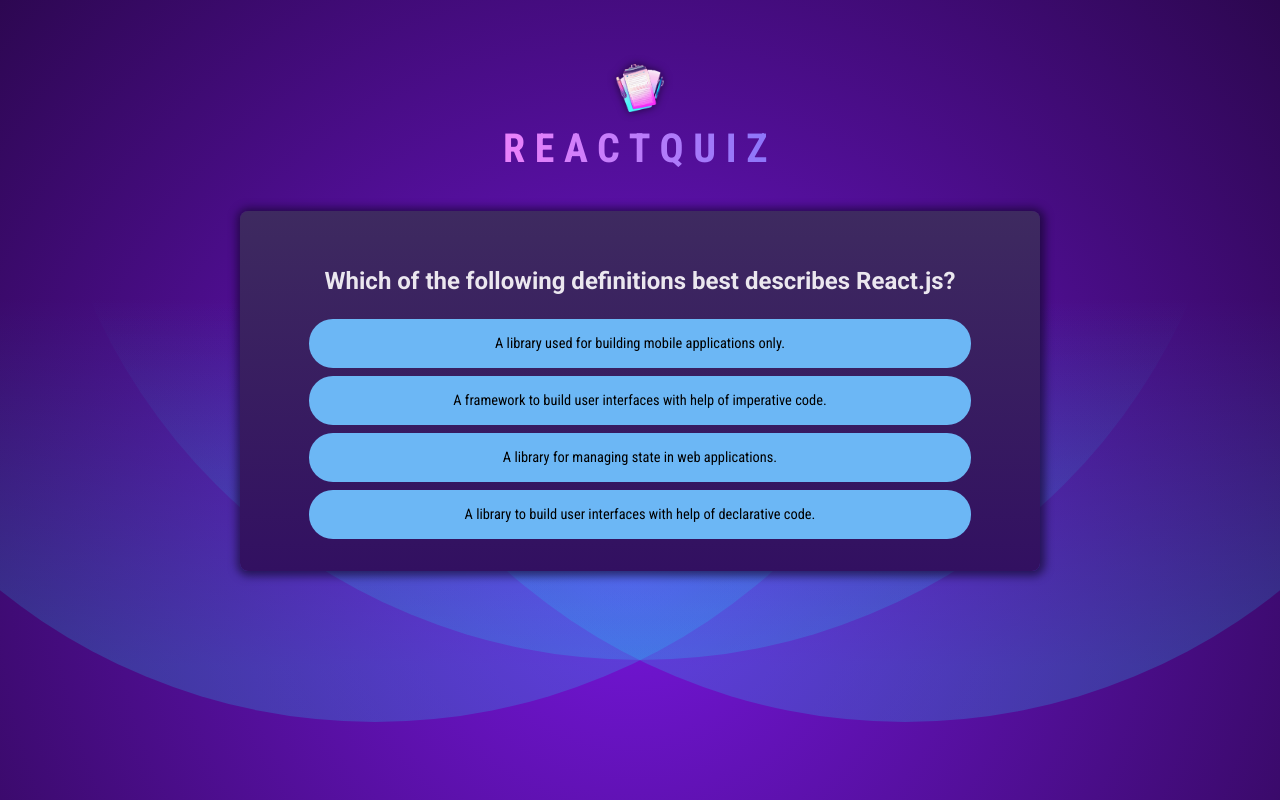
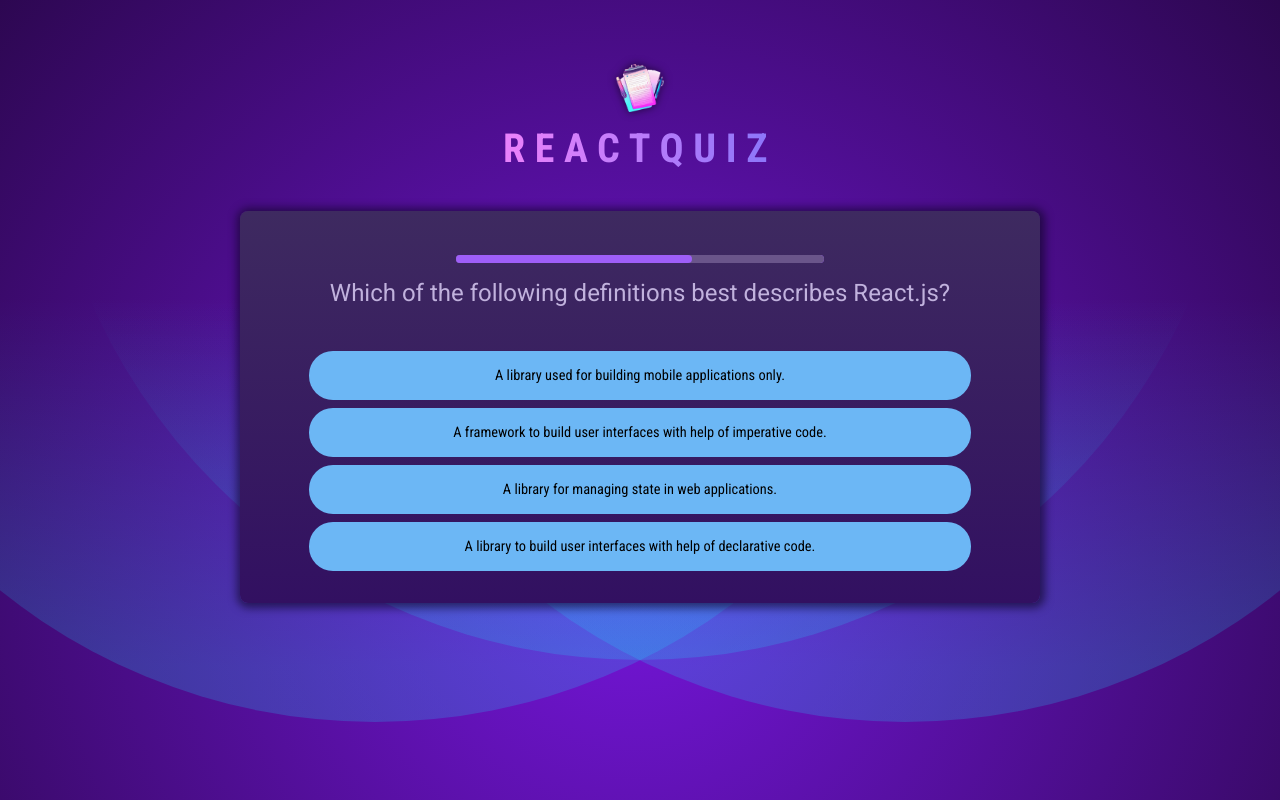
Before and after one commit to RiccardoAntonini95/ReactQuiz, a React (Vite) app: page / in a window 1280 px wide. Built offline with nearby package versions, Linux system fonts and the light colour scheme.

Commit message:
progress timer added

```diff
--- /dev/null
+++ b/src/components/QuestionTimer.jsx
@@ -0,0 +1,29 @@
+import { useEffect, useState } from "react";
+
+export default function QuestionTimer({ timeout, onTimeout }) {
+  const [timeLeft, setTimeLeft] = useState(timeout);
+
+  useEffect(() => {
+    console.log("setting timeout")
+    const timer = setTimeout(() => {
+      onTimeout();
+    }, timeout);
+
+    return () => {
+        clearTimeout(timer)
+    }
+  }, [timeout, onTimeout]);
+
+  useEffect(() => {
+    console.log("setting interval")
+    const interval = setInterval(() => {
+      setTimeLeft((prevState) => prevState - 100);
+    }, 100);
+
+    return () => {
+        clearInterval(interval)
+    };
+  }, []);
+
+  return <progress id="question-time" max={timeout} value={timeLeft} />;
+}
--- a/src/components/Quiz.jsx
+++ b/src/components/Quiz.jsx
@@ -1,5 +1,6 @@
-import { useState } from "react";
+import { useState, useCallback } from "react";
 import questions from "../questions";
+import QuestionTimer from "./QuestionTimer";
 import quizCompleted from "../assets/quiz-complete.png";
 
 export default function Quiz() {
@@ -8,11 +9,14 @@
   const activeQuestionIndex = userAnswers.length;
   const quizIsComplete = userAnswers.length === questions.length;
 
-  function handleSelectAnswer(selectedAnswer) {
+  const handleSelectAnswer = useCallback(function handleSelectAnswer(selectedAnswer) {
     setUserAnswers((prevState) => {
       return [...prevState, selectedAnswer];
     });
-  }
+  }, [])
+
+  const handleSkipAnswer = useCallback(() => {handleSelectAnswer(null)}, [handleSelectAnswer])
+
 
   if (quizIsComplete) {
     return (
@@ -29,7 +33,10 @@
 
   return (
     <div id="quiz">
-      <div id="questions">
+      <div id="question">
+        {/* Aggiungendo una key a questo componente faccio si che al cambiamento della key react distrugga il vecchio componente e quindi mi vada a
+        resettare la prop del timeout a 15000 così il timer rinizia */}
+        <QuestionTimer key={activeQuestionIndex} timeout={15000} onTimeout={handleSkipAnswer} />
         <h2>{questions[activeQuestionIndex].text}</h2>
         <ul id="answers">
           {shuffledAnswers.map((answer) => (
```
